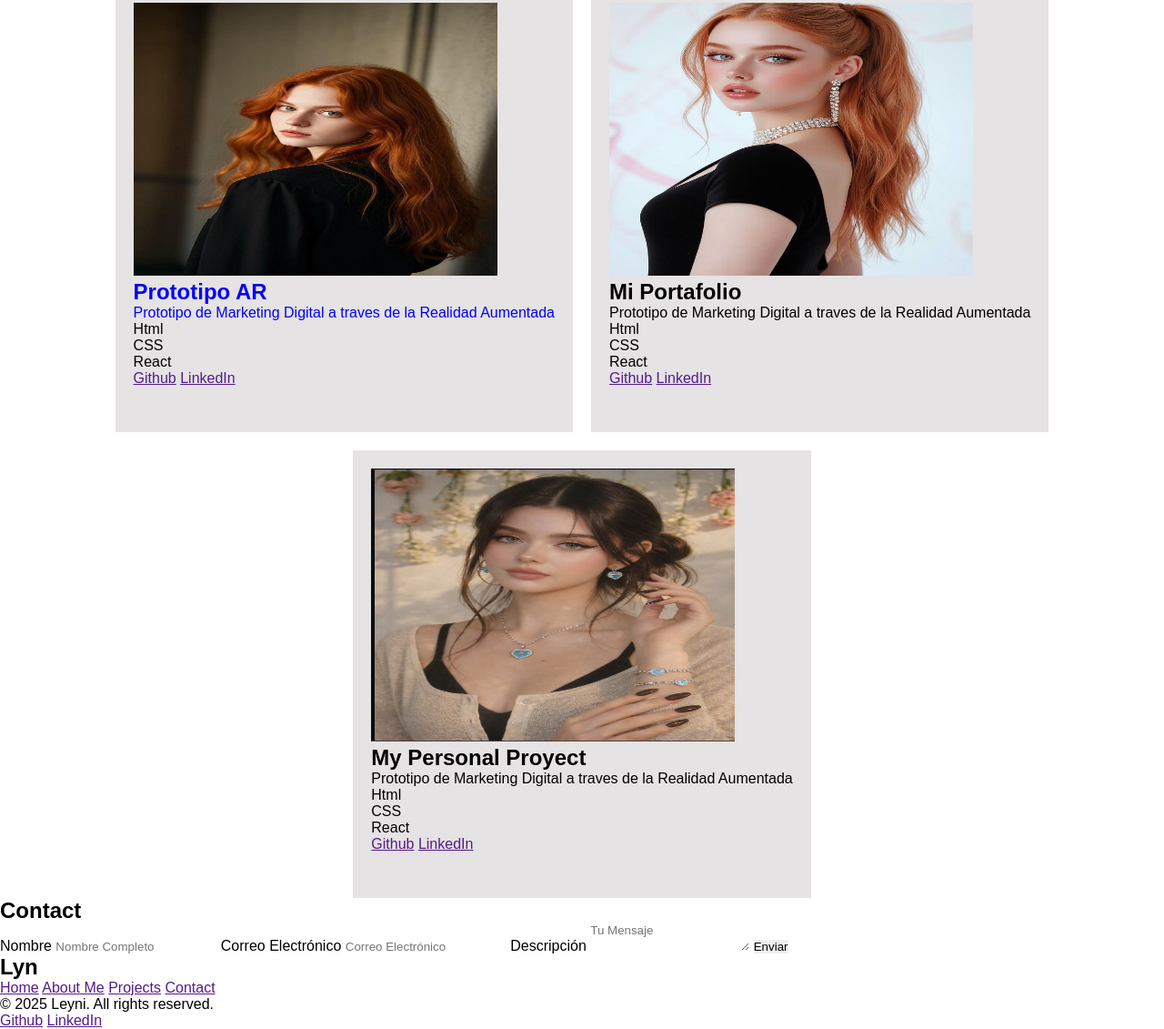
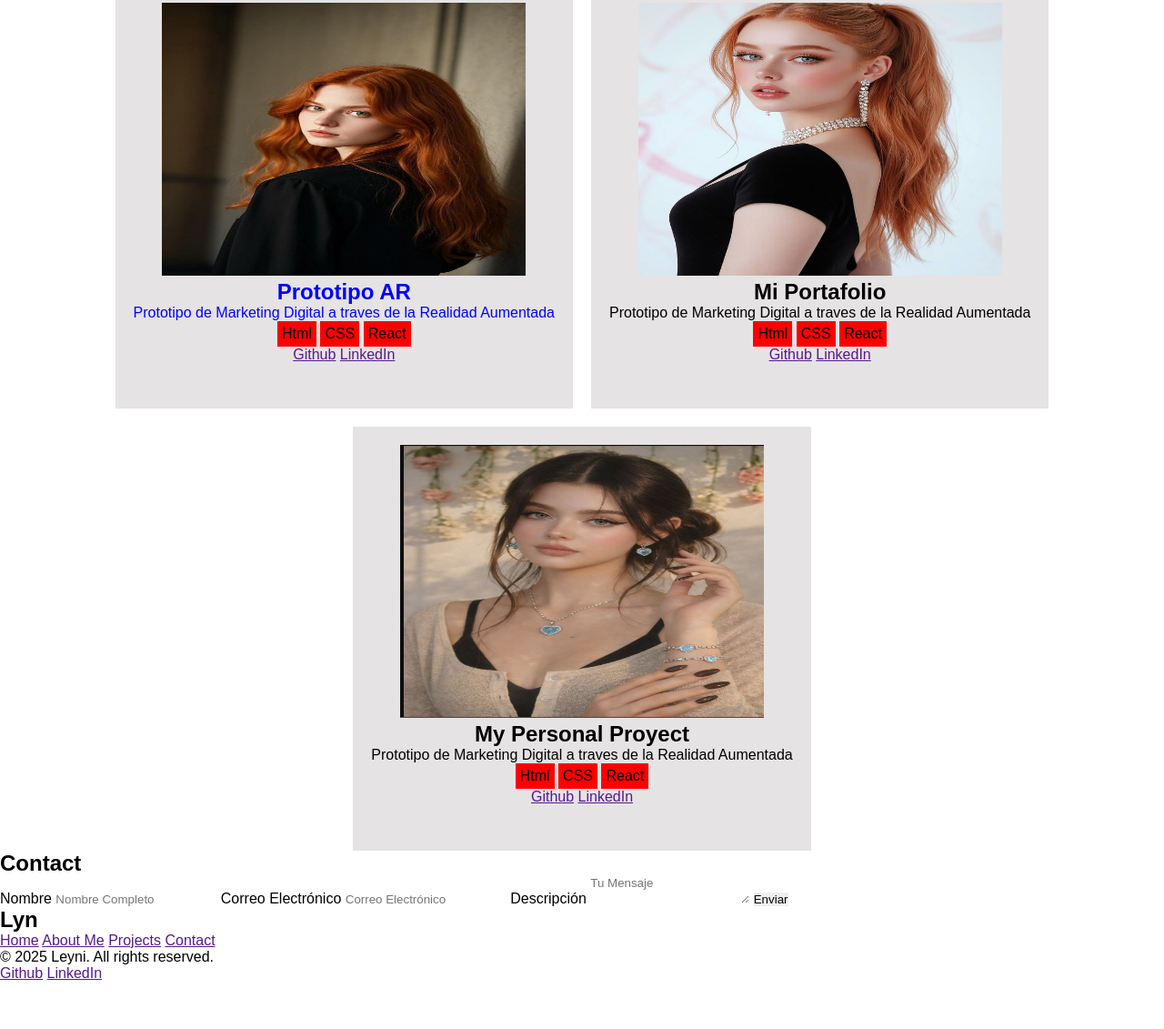
Before and after one commit to Leyni12/Lyn_page, a plain HTML site: page index.html in a window 1280 px wide. Shown: the part 1225-2356 px from the top of the page at 91% size. After the commit the page ends 2304 px from the top, so only its background shows below. Drawn offline with Linux system fonts and the light colour scheme.

Commit message:
Proyects falta personalizar

```diff
--- a/css.css
+++ b/css.css
@@ -222,24 +222,26 @@ header nav a {
     flex-wrap:wrap;
     gap: 20px;
     justify-content: center;
+    text-align: center;
     }
 
 .contImag3 {
     background-color:  #e5e3e3;
     padding: 20px 20px 50px 20px;
-    color: blue
-
-
+    color: blue;
+    justify-content: center;
 }
 
 .img3, .img4, .img5 {
     width: 400px;
     height: 300px;
+
 }
 
 .contImag4 {
     background-color:  #e5e3e3;
     padding: 20px 20px 50px 20px;
+
 
 }
 
@@ -248,6 +250,12 @@ header nav a {
     padding: 20px 20px 50px 20px;
 }
 
-.leng{
+.leng {
     color:black;
+    display: inline-block;
+    background-color: red;
+    padding: 5px;
+    justify-content: center;
+
+
 }
--- a/index.html
+++ b/index.html
@@ -74,7 +74,7 @@
                 <p>Prototipo de Marketing Digital a traves de la Realidad Aumentada</p>
                 <p class="leng">Html</p>
                 <p class="leng">CSS</p>
-                <p class="leng">React</p>
+                <p class="leng">React</p><br>
                 <a href="">Github</a>
                 <a href="">LinkedIn</a>
                 </div>
@@ -85,7 +85,7 @@
                 <p>Prototipo de Marketing Digital a traves de la Realidad Aumentada</p>
                 <p class="leng">Html</p>
                 <p class="leng">CSS</p>
-                <p class="leng">React</p>
+                <p class="leng">React</p><br>
                 <a href="">Github</a>
                 <a href="">LinkedIn</a>
                 </div>
@@ -96,7 +96,7 @@
                 <p>Prototipo de Marketing Digital a traves de la Realidad Aumentada</p>
                 <p class="leng">Html</p>
                 <p class="leng">CSS</p>
-                <p class="leng">React</p>
+                <p class="leng">React</p><br>
                 <a href="">Github</a>
                 <a href="">LinkedIn</a>
                 </div>
```
